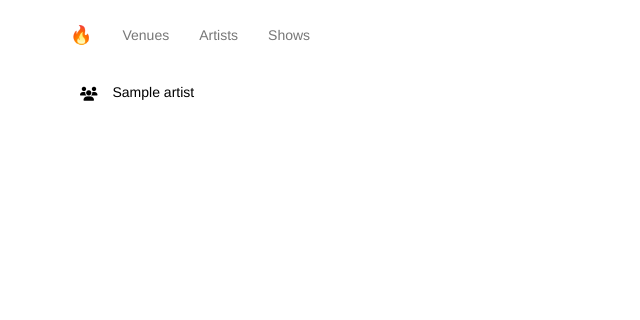
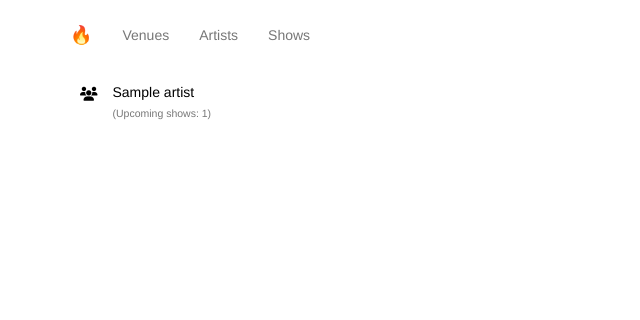
Before and after one commit to MarinaSaitgareeva/Udacity-Fyyur, a Flask app: template templates/pages/artists.html in a window 1280 px wide. Shown: the top 320 px of the page, without its empty margins (0-640 px from the left). Run offline with Flask 2, Linux system fonts and the light colour scheme; the template is opened without the code that fills it: most values are stand-ins (such as "Sample title", 1, 10 or a date in 2020); parts of the project's set-up code (start-up, migrations or seed data) failed here and were passed over; some libraries are stand-ins or nearby versions.

Commit message:
add num of upcoming shows

```diff
--- a/templates/pages/artists.html
+++ b/templates/pages/artists.html
@@ -9,6 +9,7 @@
 				<i class="fas fa-users"></i>
 				<div class="item">
 					<h5>{{ artist.name }}</h5>
+					<h5> <small>(Upcoming shows: {{ artist.num_upcoming_shows }})</small></h5>
 				</div>
 			</a>
 		</li>
--- a/templates/pages/search_artists.html
+++ b/templates/pages/search_artists.html
@@ -9,6 +9,7 @@
 			<i class="fas fa-users"></i>
 			<div class="item">
 				<h5>{{ artist.name }}</h5>
+				<h5> <small>(Upcoming shows: {{ artist.num_upcoming_shows }})</small></h5>
 			</div>
 		</a>
 	</li>
--- a/templates/pages/search_venues.html
+++ b/templates/pages/search_venues.html
@@ -9,6 +9,7 @@
 			<i class="fas fa-music"></i>
 			<div class="item">
 				<h5>{{ venue.name }}</h5>
+				<h5> <small>(Upcoming shows: {{ venue.num_upcoming_shows }})</small></h5>
 			</div>
 		</a>
 	</li>
```
